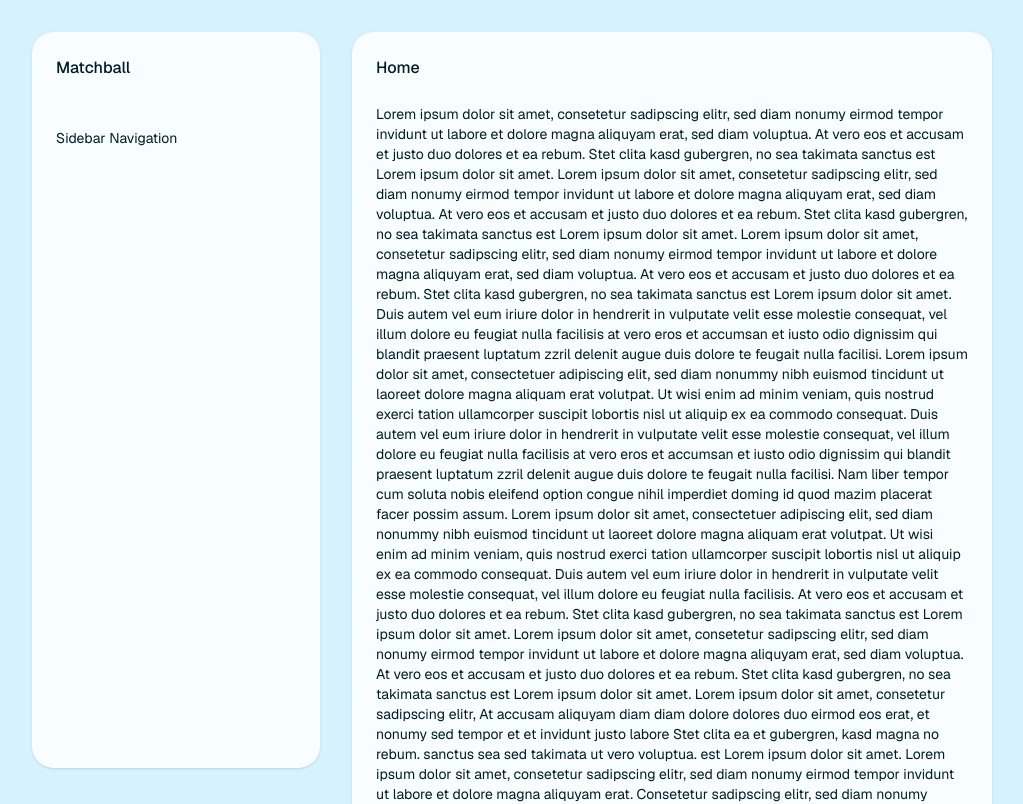
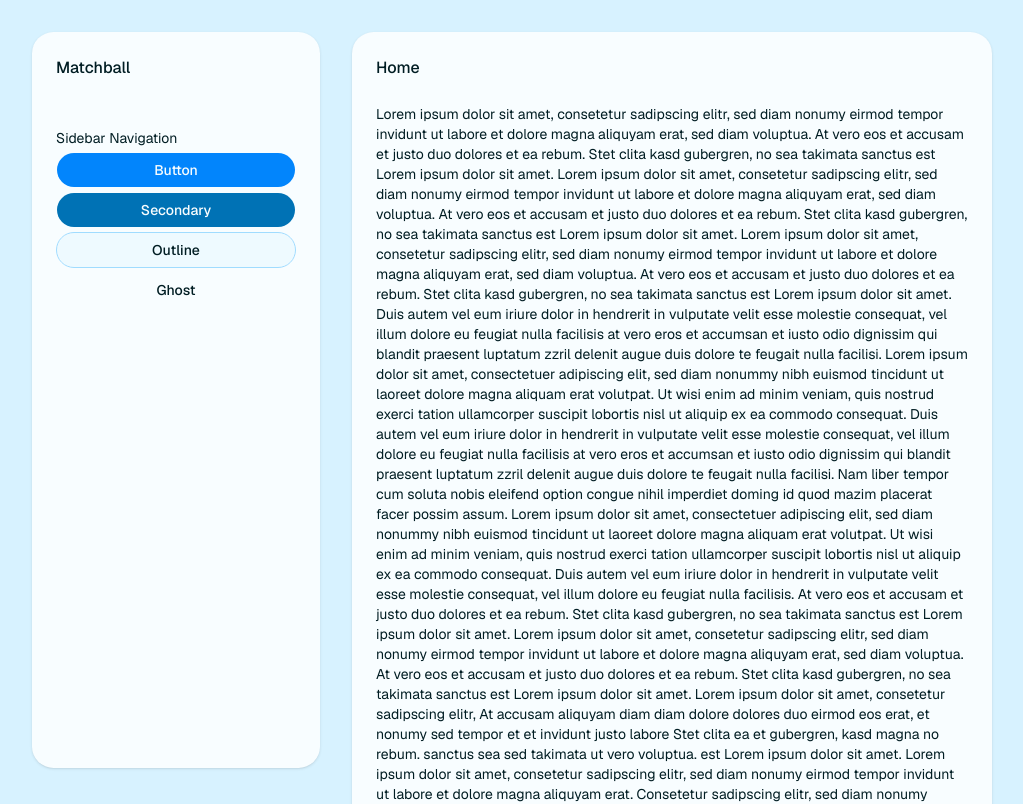
Before and after one commit to Netzberufler/matchball, a Next.js app: page / in a window 1280 px wide. Shown: the top 804 px of the page, without its empty margins (128-1151 px from the left). Built offline with nearby package versions, Linux system fonts and the light colour scheme.

Commit message:
Add button component
Signed-off-by: Thomas Weichselbaumer <thomas.weichselbaumer@netzberufler.de>

```diff
--- a/src/app/globals.css
+++ b/src/app/globals.css
@@ -71,7 +71,7 @@
   --popover-foreground: var(--color-primary-950);
   --primary: var(--color-primary-500);
   --primary-foreground: var(--color-primary-50);
-  --secondary: var(--color-primary-700);
+  --secondary: var(--color-primary-600);
   --secondary-foreground: var(--color-primary-50);
   --muted: var(--color-primary-100);
   --muted-foreground: var(--color-primary-800);
--- a/src/components/layout/sidebar.tsx
+++ b/src/components/layout/sidebar.tsx
@@ -1,4 +1,5 @@
-import { Card, CardContent, CardHeader, CardTitle } from "../ui/card";
+import { Button } from "@/components/ui/button";
+import { Card, CardContent, CardHeader, CardTitle } from "@/components/ui/card";
 
 export default function Sidebar() {
   return (
@@ -10,6 +11,11 @@
       <CardContent>
         <nav className="mt-6 flex flex-col gap-1">
           Sidebar Navigation
+
+          <Button>Button</Button>
+          <Button variant="secondary">Secondary</Button>
+          <Button variant="outline">Outline</Button>
+          <Button variant="ghost">Ghost</Button>
         </nav>
       </CardContent>
       </Card>
--- /dev/null
+++ b/src/components/ui/button.tsx
@@ -0,0 +1,55 @@
+import { Button as ButtonPrimitive } from "@base-ui/react/button"
+import { cva, type VariantProps } from "class-variance-authority"
+import { cn } from "cn"
+
+const buttonVariants = cva(
+  "group/button inline-flex shrink-0 items-center justify-center rounded-4xl border border-transparent bg-clip-padding text-sm font-medium whitespace-nowrap transition-all outline-none select-none focus-visible:border-ring focus-visible:ring-[3px] focus-visible:ring-ring/50 active:not-aria-[haspopup]:translate-y-px disabled:pointer-events-none disabled:opacity-50 aria-invalid:border-destructive aria-invalid:ring-[3px] aria-invalid:ring-destructive/20 dark:aria-invalid:border-destructive/50 dark:aria-invalid:ring-destructive/40 [&_svg]:pointer-events-none [&_svg]:shrink-0 [&_svg:not([class*='size-'])]:size-4",
+  {
+    variants: {
+      variant: {
+        default: "bg-primary text-primary-foreground hover:bg-primary-600",
+        outline:
+          "border-border bg-input/30 hover:bg-input/50 hover:text-foreground aria-expanded:bg-muted aria-expanded:text-foreground",
+        secondary:
+          "bg-primary-600 text-primary-50 hover:bg-primary-700 aria-expanded:bg-secondary aria-expanded:text-secondary-foreground",
+        ghost:
+          "hover:bg-muted hover:text-foreground aria-expanded:bg-muted aria-expanded:text-foreground dark:hover:bg-muted/50",
+        destructive:
+          "bg-destructive/10 text-destructive hover:bg-destructive/20 focus-visible:border-destructive/40 focus-visible:ring-destructive/20 dark:bg-destructive/20 dark:hover:bg-destructive/30 dark:focus-visible:ring-destructive/40",
+        link: "text-primary underline-offset-4 hover:underline",
+      },
+      size: {
+        default:
+          "h-9 gap-1.5 px-3 has-data-[icon=inline-end]:pr-2.5 has-data-[icon=inline-start]:pl-2.5",
+        xs: "h-6 gap-1 px-2.5 text-xs has-data-[icon=inline-end]:pr-2 has-data-[icon=inline-start]:pl-2 [&_svg:not([class*='size-'])]:size-3",
+        sm: "h-8 gap-1 px-3 has-data-[icon=inline-end]:pr-2 has-data-[icon=inline-start]:pl-2",
+        lg: "h-10 gap-1.5 px-4 has-data-[icon=inline-end]:pr-3 has-data-[icon=inline-start]:pl-3",
+        icon: "size-9",
+        "icon-xs": "size-6 [&_svg:not([class*='size-'])]:size-3",
+        "icon-sm": "size-8",
+        "icon-lg": "size-10",
+      },
+    },
+    defaultVariants: {
+      variant: "default",
+      size: "default",
+    },
+  }
+)
+
+function Button({
+  className,
+  variant = "default",
+  size = "default",
+  ...props
+}: ButtonPrimitive.Props & VariantProps<typeof buttonVariants>) {
+  return (
+    <ButtonPrimitive
+      data-slot="button"
+      className={cn(buttonVariants({ variant, size, className }))}
+      {...props}
+    />
+  )
+}
+
+export { Button, buttonVariants }
```
